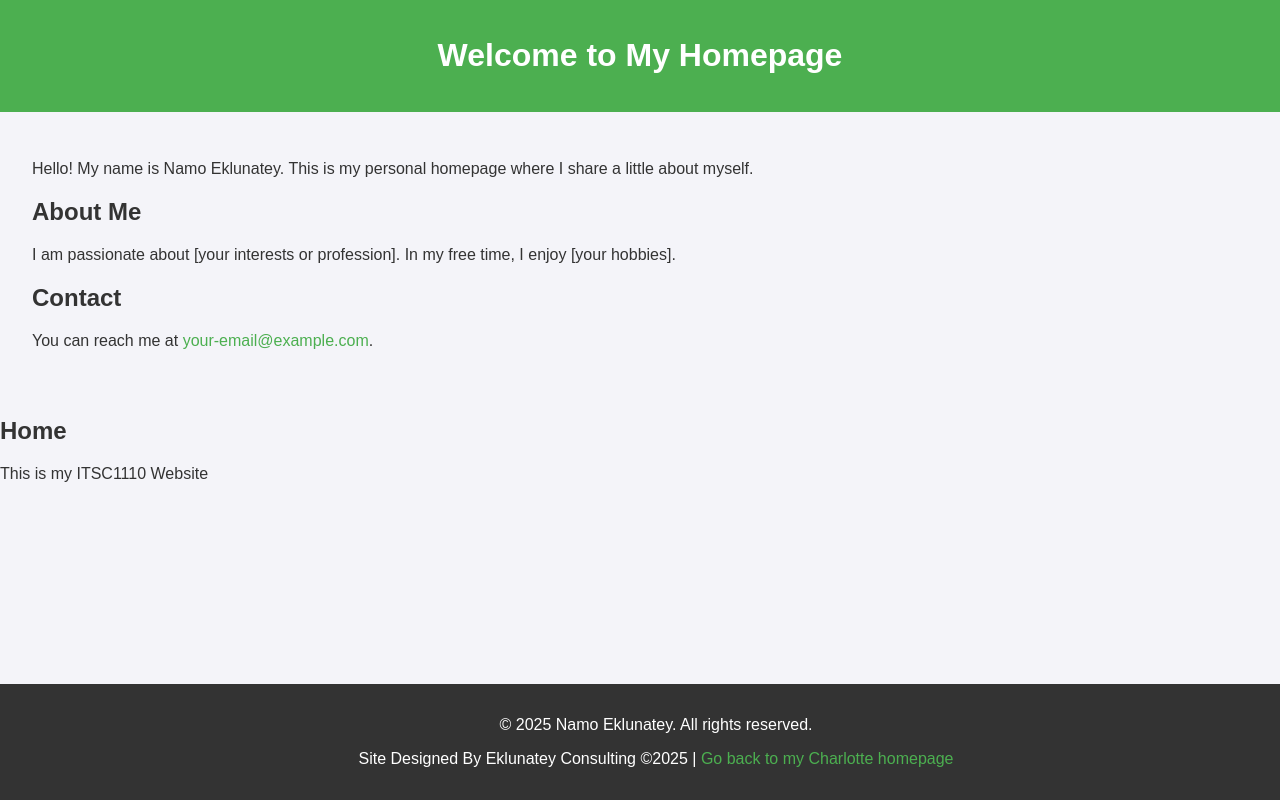
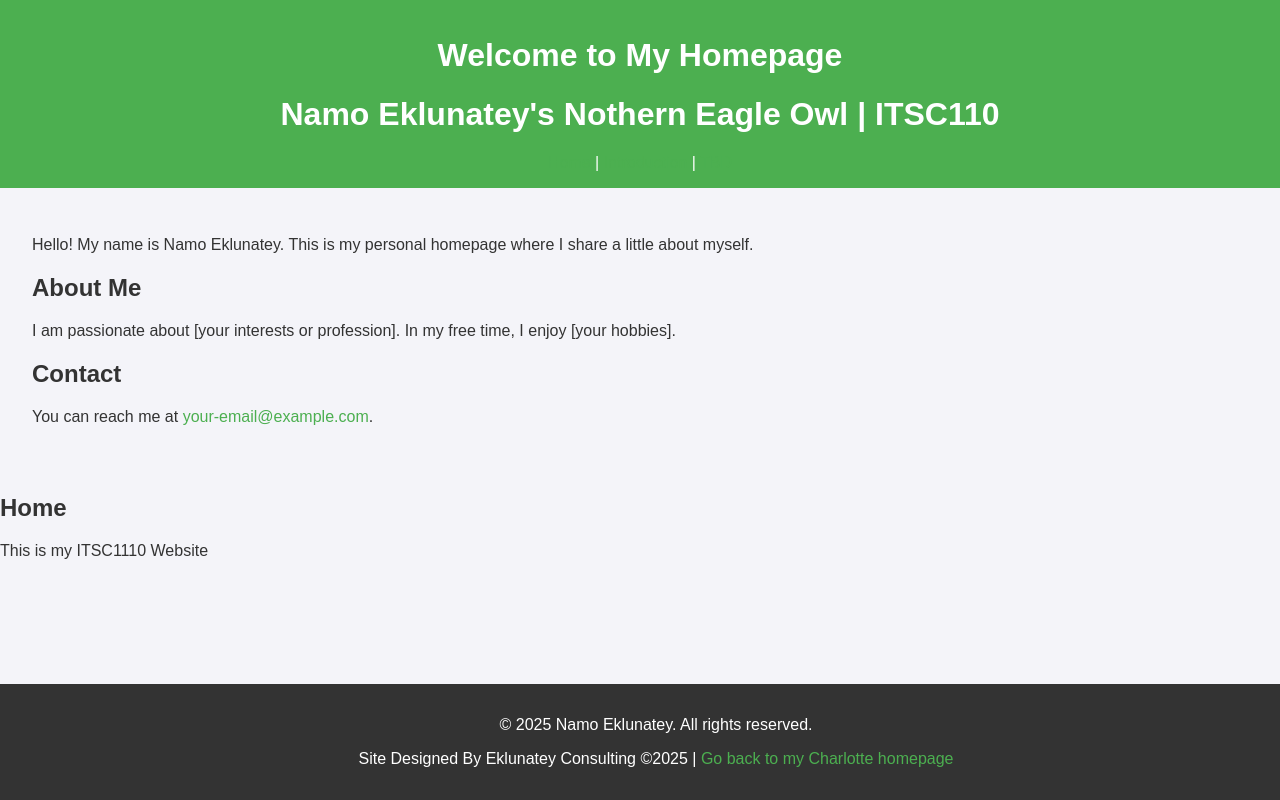
Before and after one commit to namonatey/namonatey.github.io, a plain HTML site: page index.html in a window 1280 px wide. Drawn offline with Linux system fonts and the light colour scheme.

Commit message:
Updated Profile

```diff
--- a/index.html
+++ b/index.html
@@ -40,6 +40,8 @@
 <body>
     <header>
         <h1>Welcome to My Homepage</h1>
+       <h1>Namo Eklunatey's Nothern Eagle Owl | ITSC110</h1>
+       <nav><a href="index.html">Home</a> | <a href="introduction.html">Introduction</a> | <a href="">TBD</a></nav>
     </header>
     <main>
         <p>Hello! My name is Namo Eklunatey. This is my personal homepage where I share a little about myself.</p>
```
